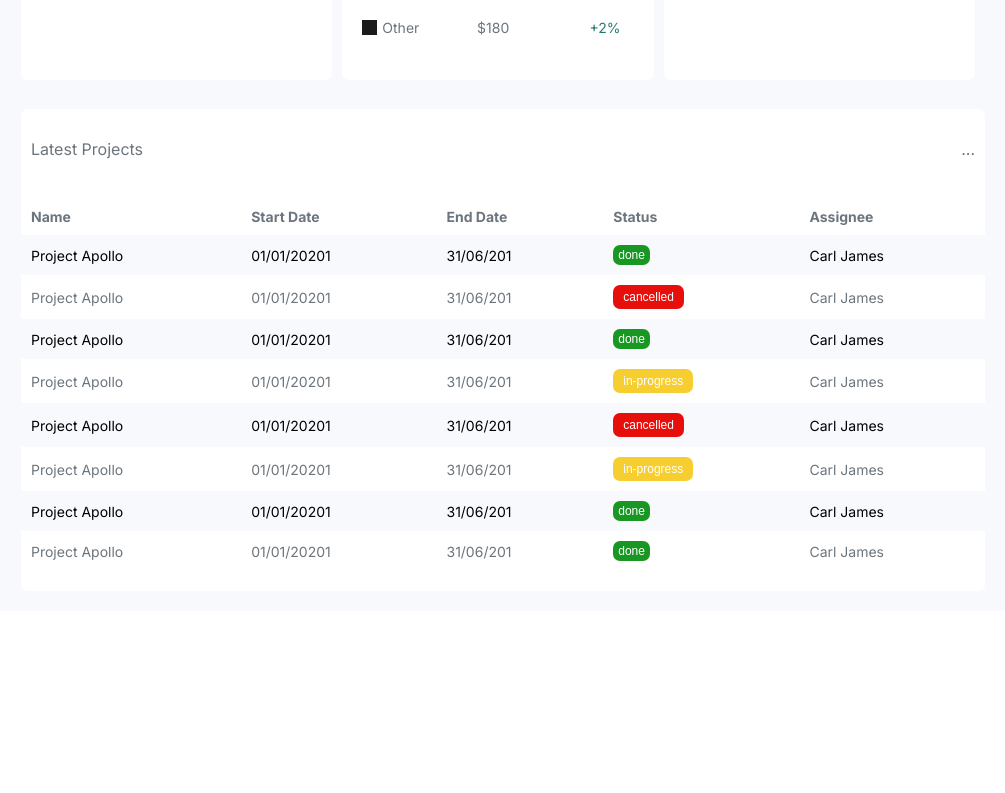
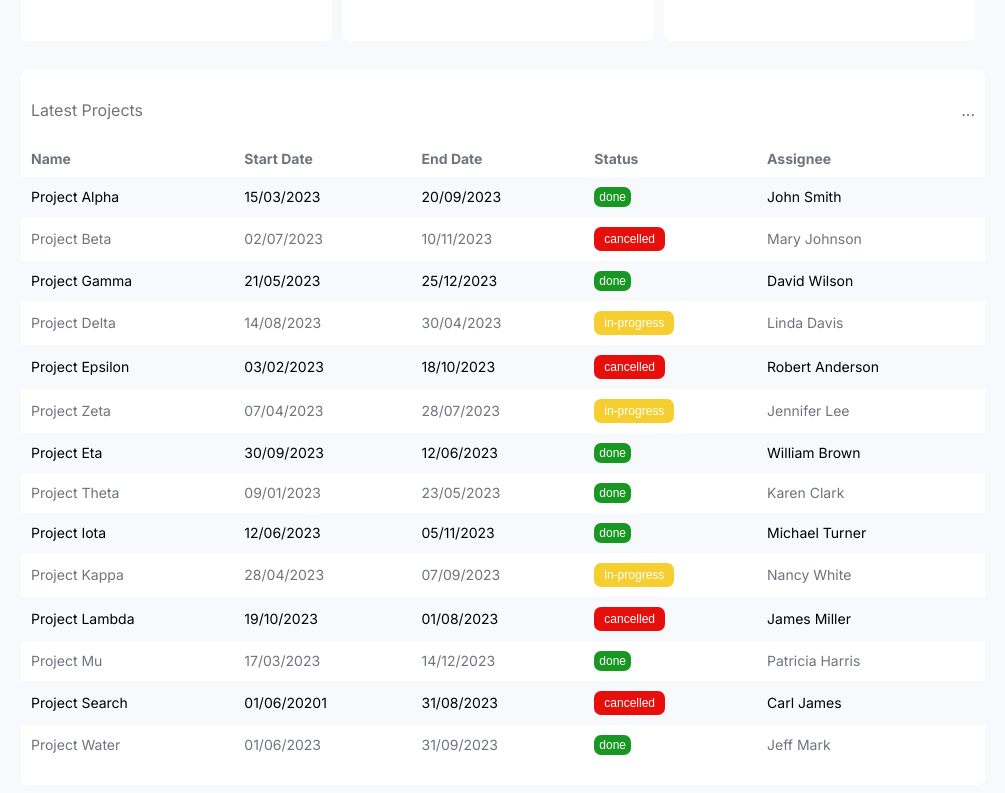
Before and after one commit to TEE2DWHY/admin-dashboard, a Next.js app: page / in a window 1280 px wide. Shown: the part 1003-1796 px from the top of the page, without its empty margins (265-1270 px from the left). Before the commit the page ends 1614 px from the top, so only its background shows below. Built offline with nearby package versions, Linux system fonts and the light colour scheme.

Commit message:
implement chartjs

```diff
--- /dev/null
+++ b/components/barchart.jsx
@@ -0,0 +1,7 @@
+import { Bar } from "react-chartjs-2";
+import { Chart as ChartJS } from "chart.js/auto";
+const Barchart = ({ chartData }) => {
+  return <Bar data={chartData} />;
+};
+
+export default Barchart;
--- a/components/sales.jsx
+++ b/components/sales.jsx
@@ -1,11 +1,36 @@
+"use client";
+import { useState } from "react";
 // styling
 import "../styles/dashboard.css";
+// data
+import { userData } from "@/data/data";
+import Barchart from "./barchart";
+
 const Sales = () => {
+  const [UserData, setUserData] = useState({
+    labels: userData.map((data) => data.year),
+    datasets: [
+      {
+        label: "Sales Increase",
+        data: userData.map((data) => data.userGain),
+        backgroundColor: ["#AED2FF"],
+        borderColor: "#000",
+        borderWidth: 1,
+        hoverBackgroundColor: "#B0D9B1",
+      },
+    ],
+  });
+
   return (
     <>
       <div className="sales">
-        <div className="sales-revenue">Sales/ Revenue</div>
-        <div className="sales-dropdown"> ... </div>
+        <div className="sales-header">
+          <div className="sales-revenue">Sales/ Revenue</div>
+          <div className="sales-dropdown"> ... </div>
+        </div>
+        <div className="bar-chart">
+          <Barchart chartData={UserData} />
+        </div>
       </div>
     </>
   );
--- a/data/data.jsx
+++ b/data/data.jsx
@@ -42,73 +42,157 @@ const notifications = [
 
 const projects = [
   {
-    name: "Project Apollo",
-    startDate: "01/01/20201",
-    endDate: "31/06/201",
+    name: "Project Alpha",
+    startDate: "15/03/2023",
+    endDate: "20/09/2023",
     status: "done",
-    assignee: "Carl James",
+    assignee: "John Smith",
     className: "dark-row",
     statusClass: "done",
   },
   {
-    name: "Project Apollo",
-    startDate: "01/01/20201",
-    endDate: "31/06/201",
+    name: "Project Beta",
+    startDate: "02/07/2023",
+    endDate: "10/11/2023",
     status: "cancelled",
-    assignee: "Carl James",
+    assignee: "Mary Johnson",
     statusClass: "cancelled",
   },
   {
-    name: "Project Apollo",
-    startDate: "01/01/20201",
-    endDate: "31/06/201",
+    name: "Project Gamma",
+    startDate: "21/05/2023",
+    endDate: "25/12/2023",
     status: "done",
-    assignee: "Carl James",
+    assignee: "David Wilson",
     className: "dark-row",
     statusClass: "done",
   },
   {
-    name: "Project Apollo",
-    startDate: "01/01/20201",
-    endDate: "31/06/201",
+    name: "Project Delta",
+    startDate: "14/08/2023",
+    endDate: "30/04/2023",
     status: "in-progress",
-    assignee: "Carl James",
+    assignee: "Linda Davis",
     statusClass: "in-progress",
   },
   {
-    name: "Project Apollo",
-    startDate: "01/01/20201",
-    endDate: "31/06/201",
+    name: "Project Epsilon",
+    startDate: "03/02/2023",
+    endDate: "18/10/2023",
+    status: "cancelled",
+    assignee: "Robert Anderson",
+    className: "dark-row",
+    statusClass: "cancelled",
+  },
+  {
+    name: "Project Zeta",
+    startDate: "07/04/2023",
+    endDate: "28/07/2023",
+    status: "in-progress",
+    assignee: "Jennifer Lee",
+    statusClass: "in-progress",
+  },
+  {
+    name: "Project Eta",
+    startDate: "30/09/2023",
+    endDate: "12/06/2023",
+    status: "done",
+    assignee: "William Brown",
+    className: "dark-row",
+    statusClass: "done",
+  },
+  {
+    name: "Project Theta",
+    startDate: "09/01/2023",
+    endDate: "23/05/2023",
+    status: "done",
+    assignee: "Karen Clark",
+    statusClass: "done",
+  },
+  {
+    name: "Project Iota",
+    startDate: "12/06/2023",
+    endDate: "05/11/2023",
+    status: "done",
+    assignee: "Michael Turner",
+    className: "dark-row",
+    statusClass: "done",
+  },
+  {
+    name: "Project Kappa",
+    startDate: "28/04/2023",
+    endDate: "07/09/2023",
+    status: "in-progress",
+    assignee: "Nancy White",
+    statusClass: "in-progress",
+  },
+  {
+    name: "Project Lambda",
+    startDate: "19/10/2023",
+    endDate: "01/08/2023",
+    status: "cancelled",
+    assignee: "James Miller",
+    className: "dark-row",
+    statusClass: "cancelled",
+  },
+  {
+    name: "Project Mu",
+    startDate: "17/03/2023",
+    endDate: "14/12/2023",
+    status: "done",
+    assignee: "Patricia Harris",
+    statusClass: "done",
+  },
+  {
+    name: "Project Search",
+    startDate: "01/06/20201",
+    endDate: "31/08/2023",
     status: "cancelled",
     assignee: "Carl James",
     className: "dark-row",
     statusClass: "cancelled",
   },
   {
-    name: "Project Apollo",
-    startDate: "01/01/20201",
-    endDate: "31/06/201",
-    status: "in-progress",
-    assignee: "Carl James",
-    statusClass: "in-progress",
-  },
-  {
-    name: "Project Apollo",
-    startDate: "01/01/20201",
-    endDate: "31/06/201",
+    name: "Project Water",
+    startDate: "01/06/2023",
+    endDate: "31/09/2023",
     status: "done",
-    assignee: "Carl James",
-    className: "dark-row",
-    statusClass: "done",
-  },
-  {
-    name: "Project Apollo",
-    startDate: "01/01/20201",
-    endDate: "31/06/201",
-    status: "done",
-    assignee: "Carl James",
+    assignee: "Jeff Mark",
     statusClass: "done",
   },
 ];
 
-export { cardDetails, notifications, projects };
+const userData = [
+  {
+    id: 1,
+    year: 2016,
+    userGain: 8000,
+    userLost: 823,
+  },
+  {
+    id: 2,
+    year: 2017,
+    userGain: 4567,
+    userLost: 555,
+  },
+  {
+    id: 3,
+    year: 2018,
+    userGain: 8000,
+    userLost: 823,
+  },
+  {
+    id: 4,
+    year: 2019,
+    userGain: 9000,
+    userLost: 455,
+  },
+  {
+    id: 5,
+    year: 2020,
+    userGain: 4300,
+    userLost: 424,
+  },
+];
+
+export { cardDetails, notifications, projects, userData };
--- a/icons/icons.jsx
+++ b/icons/icons.jsx
@@ -1,3 +1,4 @@
+// These icons are generated from font awesome(https://fontawesome.com)
 import { FontAwesomeIcon } from "@fortawesome/react-fontawesome";
 import { faBars, faSearch } from "@fortawesome/free-solid-svg-icons";
 
--- a/package.json
+++ b/package.json
@@ -17,6 +17,7 @@
     "chart.js": "^4.4.0",
     "next": "latest",
     "react": "latest",
+    "react-chartjs-2": "^5.2.0",
     "react-dom": "latest"
   },
   "devDependencies": {
--- a/styles/dashboard.css
+++ b/styles/dashboard.css
@@ -65,14 +65,23 @@
 }
 /* Sales */
 .sales {
-  display: flex;
-  justify-content: space-between;
   color: #6c757d;
   width: 70%;
   background-color: #fff;
   padding: 20px;
-  height: 350px;
+  height: fit-content;
   border-radius: 7px;
+}
+
+.sales-header {
+  display: flex;
+  align-items: center;
+  justify-content: space-between;
+}
+
+.bar-chart {
+  margin-top: 4%;
+  width: 100%;
 }
 
 /* Daily Feed  */
@@ -106,7 +115,7 @@
   display: flex;
   align-items: center;
   justify-content: space-between;
-  padding: 0 0 20px 0;
+  padding: 0 0 7px 0;
   border-bottom: 1px solid #c1bfbf;
 }
 
@@ -236,7 +245,7 @@
 }
 table {
   width: 100%;
-  margin-top: 3%;
+  margin-top: 1%;
   font-size: 14px;
   border-spacing: 0;
 }
@@ -258,6 +267,13 @@ td {
   border-radius: 7px;
   border: none;
   font-size: 12px;
+  cursor: pointer;
+}
+
+.done:hover {
+  background-color: #5cf41f;
+  color: #fff;
+  transition: all 2s ease-in;
 }
 
 .in-progress {
@@ -267,6 +283,13 @@ td {
   border-radius: 7px;
   border: none;
   font-size: 12px;
+  cursor: pointer;
+}
+
+.in-progress:hover {
+  background-color: #f5db76;
+  color: #fff;
+  transition: all 2s ease-in;
 }
 
 .cancelled {
@@ -276,4 +299,11 @@ td {
   border-radius: 7px;
   border: none;
   font-size: 12px;
+  cursor: pointer;
 }
+
+.cancelled:hover {
+  background-color: #ee5552;
+  color: #fff;
+  transition: all 2s ease-in;
+}
--- a/styles/sidebar.css
+++ b/styles/sidebar.css
@@ -1,13 +1,14 @@
 .sidebar {
   width: 20%;
   background-color: #1659c7;
-  height: 100%;
+  height: 100vh;
   color: #fff;
   display: flex;
   flex-direction: column;
   align-items: center;
   position: sticky;
   top: 0;
+  padding: 15px 0;
 }
 
 .sidebar-container {
```
Also changed, not shown: 1 other file (tests, documents, lock files or other folders).
